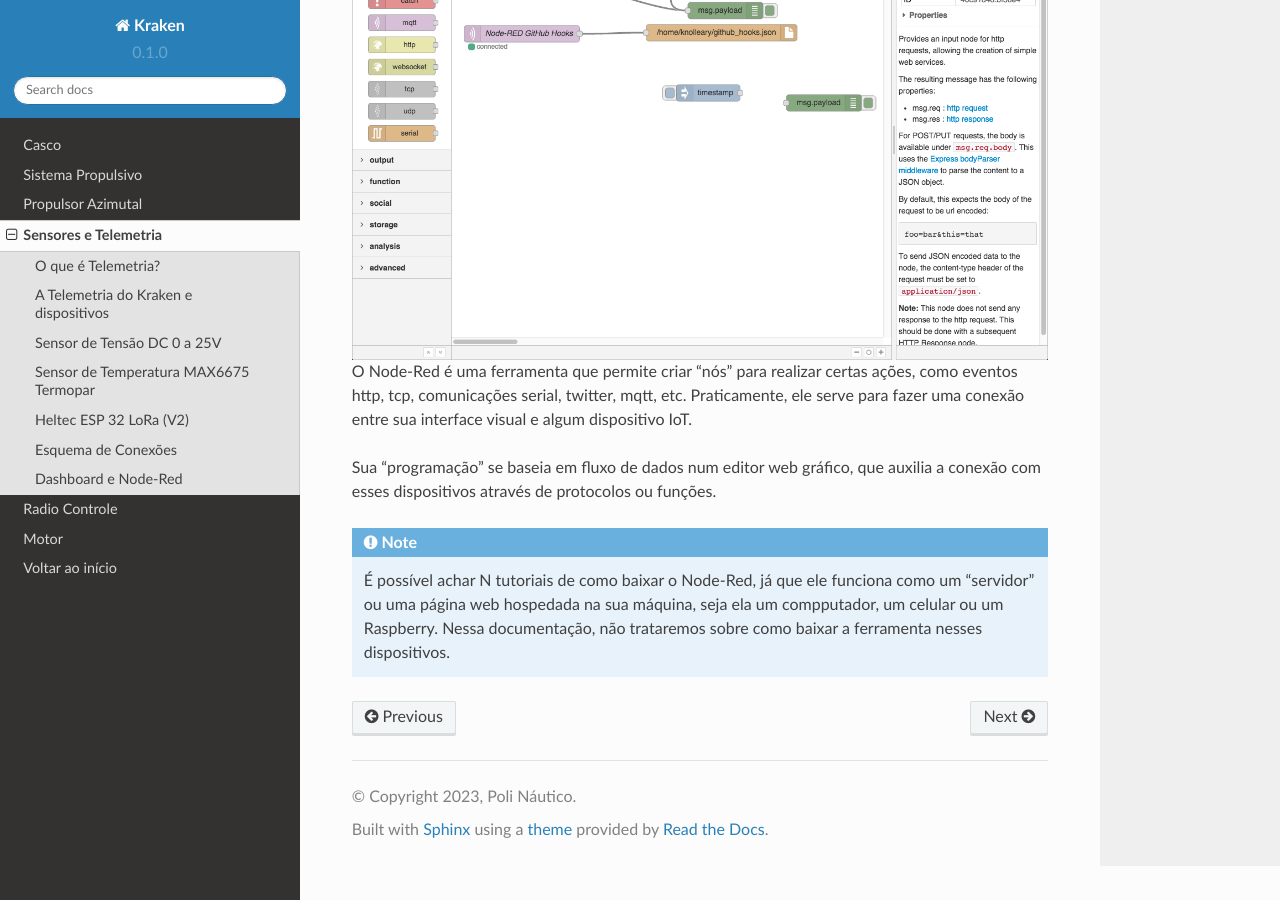
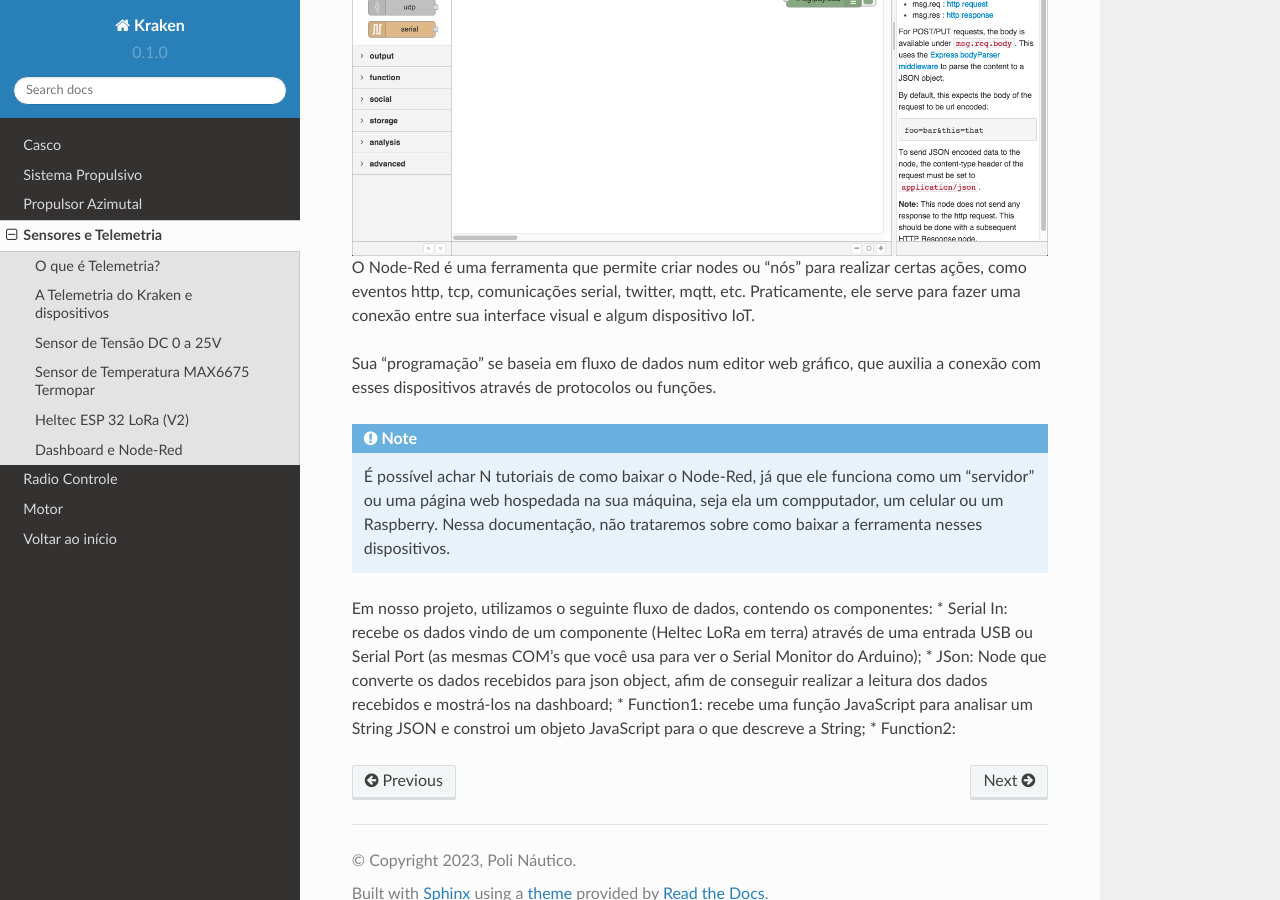
Before and after one commit to polinautico/RTD-Kraken, a Sphinx documentation site: the page built from docs/source/sensores.rst, in a window 1280 px wide and 900 px high, scrolled down 4608 px. Built offline with Sphinx 7.4.7 and the Read the Docs theme 2.0.0, drawn with Linux system fonts in a browser that asks for light colours; some of the changed text lies outside the part shown.

Commit message:
Update sensores.rst

```diff
--- a/docs/source/sensores.rst
+++ b/docs/source/sensores.rst
@@ -67,16 +67,11 @@ A placa da Heltec possui um módulo LoRa e uma antena, o que facilita a nossa ut
 
 .. note:: Existem tutoriais para instalação da placa Heltec ESP 32 LoRa pela Internet, mas no projeto utilizamos a https://github.com/Heltec-Aaron-Lee/WiFi_Kit_series/releases/download/0.0.7/package_heltec_esp32_index.json
 
-No projeto, utilizamos uma placa dentro da embarcação como o microcontrolador central, que comandará os azimutais (mais detalhes na guia `Propulsor Azimutal <https://docs.polinautico.com/projects/Kraken/pt_BR/latest/azimutal.html>`_) e coletará os dados da telemetria para transmitir. Também é necessária uma placa em terra para se conectar ao computador e receber as informações.
+No projeto, utilizamos uma placa dentro da embarcação como o microcontrolador central, que comandará os azimutais (mais detalhes na guia `Propulsor Azimutal <https://docs.polinautico.com/projects/Kraken/pt_BR/latest/radio_controle.html>`_) e coletará os dados da telemetria para transmitir. Também é necessária uma placa em terra para se conectar ao computador e receber as informações.
 
 .. image:: imagens/esp32pinout.png
   :align: center
   :width: 500
-
-Esquema de Conexões
------
-9? 99? 999? 9999? G? 3? X? X? X?
-Nautico é foda, Eletricomp reina
 
 Dashboard e Node-Red
 -----
@@ -92,8 +87,14 @@ Exemplo da interface do Node-Red:
 .. image:: imagens/noderedex.png
   :align: center
 
-O Node-Red é uma ferramenta que permite criar "nós" para realizar certas ações, como eventos http, tcp, comunicações serial, twitter, mqtt, etc. Praticamente, ele serve para fazer uma conexão entre sua interface visual e algum dispositivo IoT.
+O Node-Red é uma ferramenta que permite criar nodes ou "nós" para realizar certas ações, como eventos http, tcp, comunicações serial, twitter, mqtt, etc. Praticamente, ele serve para fazer uma conexão entre sua interface visual e algum dispositivo IoT.
 
 Sua "programação" se baseia em fluxo de dados num editor web gráfico, que auxilia a conexão com esses dispositivos através de protocolos ou funções.
 
 .. note:: É possível achar N tutoriais de como baixar o Node-Red, já que ele funciona como um "servidor" ou uma página web hospedada na sua máquina, seja ela um compputador, um celular ou um Raspberry. Nessa documentação, não trataremos sobre como baixar a ferramenta nesses dispositivos.
+
+Em nosso projeto, utilizamos o seguinte fluxo de dados, contendo os componentes:
+* Serial In: recebe os dados vindo de um componente (Heltec LoRa em terra) através de uma entrada USB ou Serial Port (as mesmas COM's que você usa para ver o Serial Monitor do Arduino);
+* JSon: Node que converte os dados recebidos para json object, afim de conseguir realizar a leitura dos dados recebidos e mostrá-los na dashboard;
+* Function1: recebe uma função JavaScript para analisar um String JSON e constroi um objeto JavaScript para o que descreve a String;
+* Function2:
```
